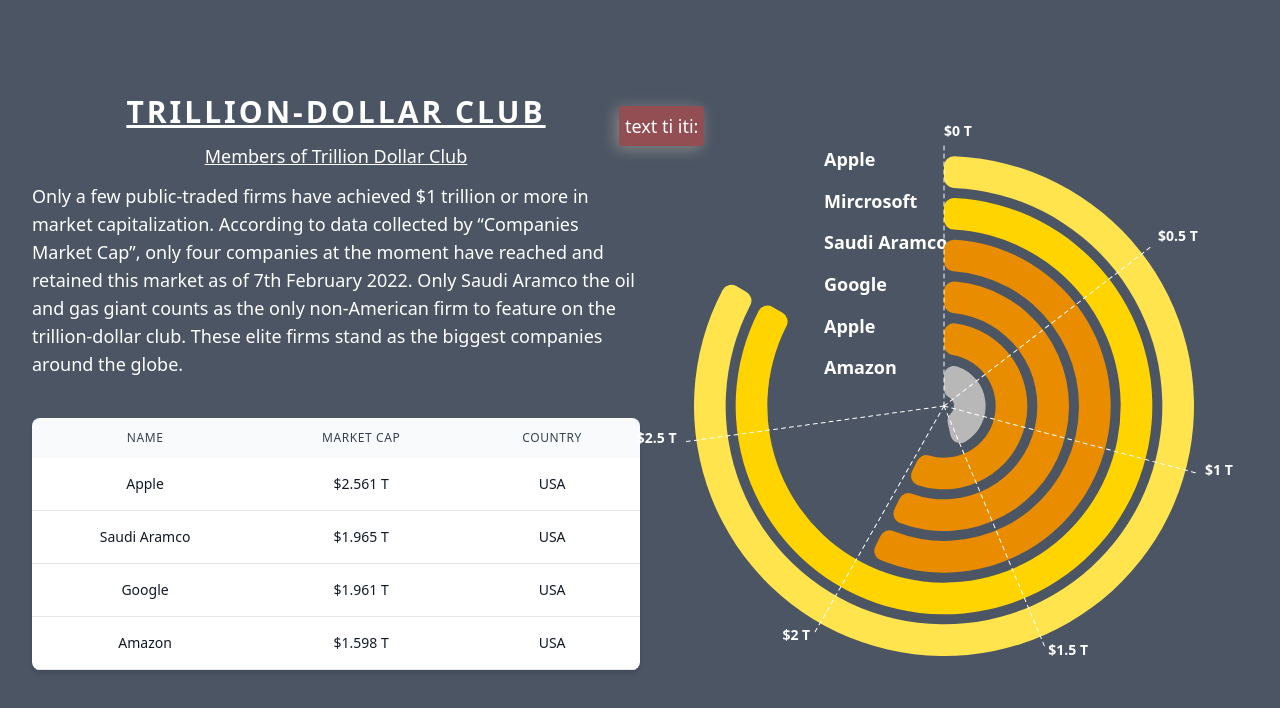
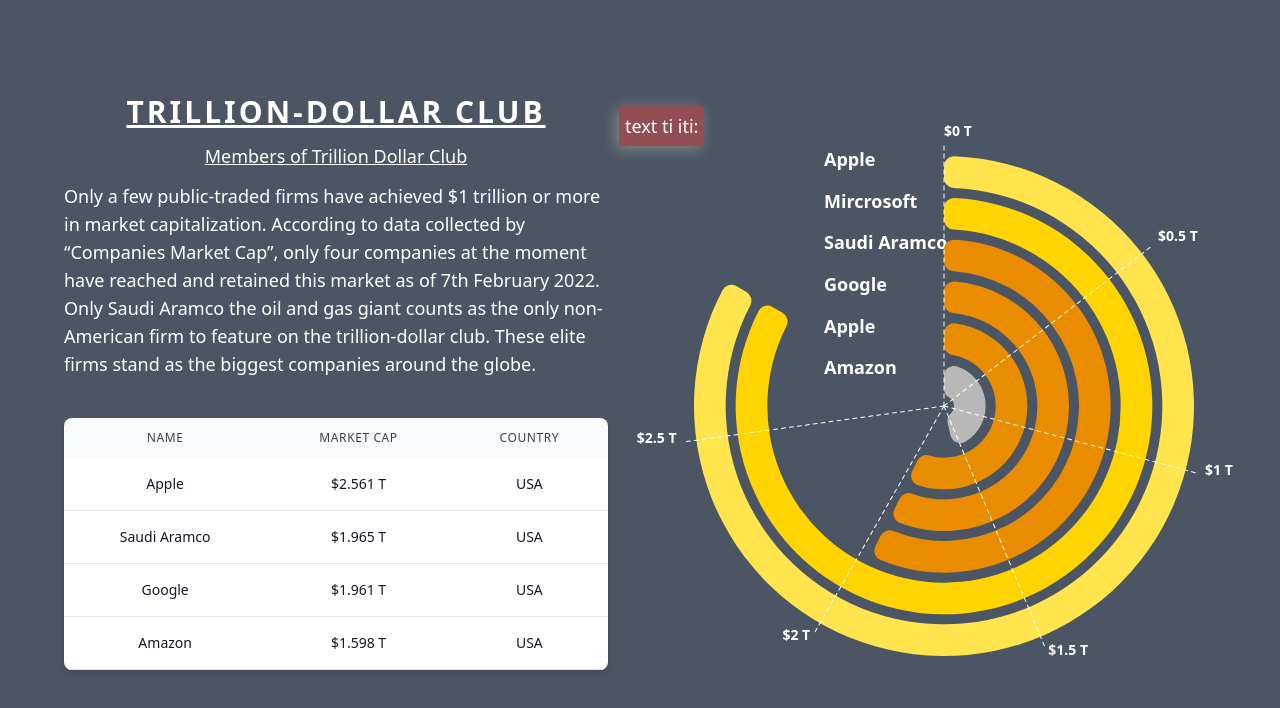
Before and after one commit to simbamkenya/radial-chart-d3, a React (Create React App) app: page / in a window 1280 px wide. Shown: the top 708 px of the page. Built offline with nearby package versions, Linux system fonts and the light colour scheme.

Commit message:
solved stick to x sides

```diff
--- a/src/App.js
+++ b/src/App.js
@@ -7,7 +7,7 @@
     <div className="antialiased bg-gray-600 min-h-screen flex justify-center items-center">
       <div className='mx-auto lg:flex  px-8 py-4'>
         <div className='lg:w-1/2'>
-          <div>
+          <div className='px-8'>
             <div>
               <h1 className='flex-none text-3xl underline text-white font-bold uppercase text-center tracking-widest space-y-4'>Trillion-Dollar Club</h1>
               <h1 className='text-white text-lg font-medium text-center underline py-3 '>Members of Trillion Dollar Club</h1>
```
